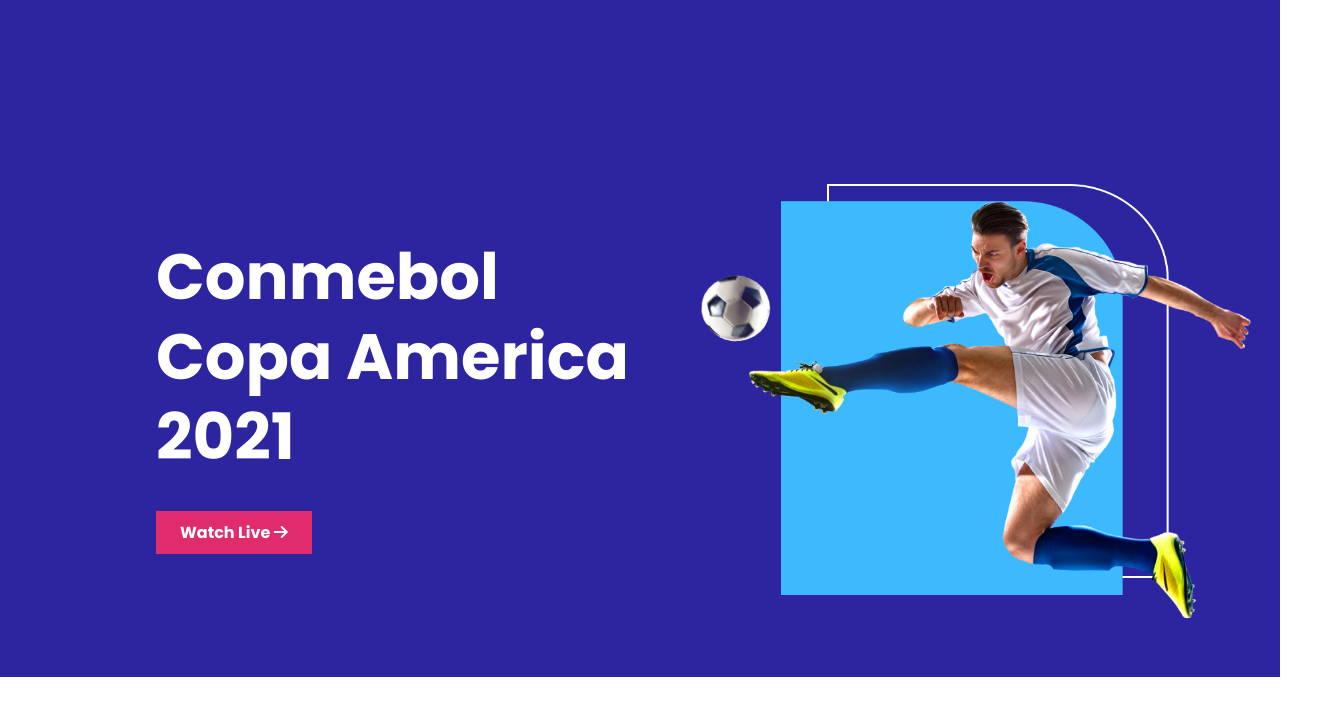
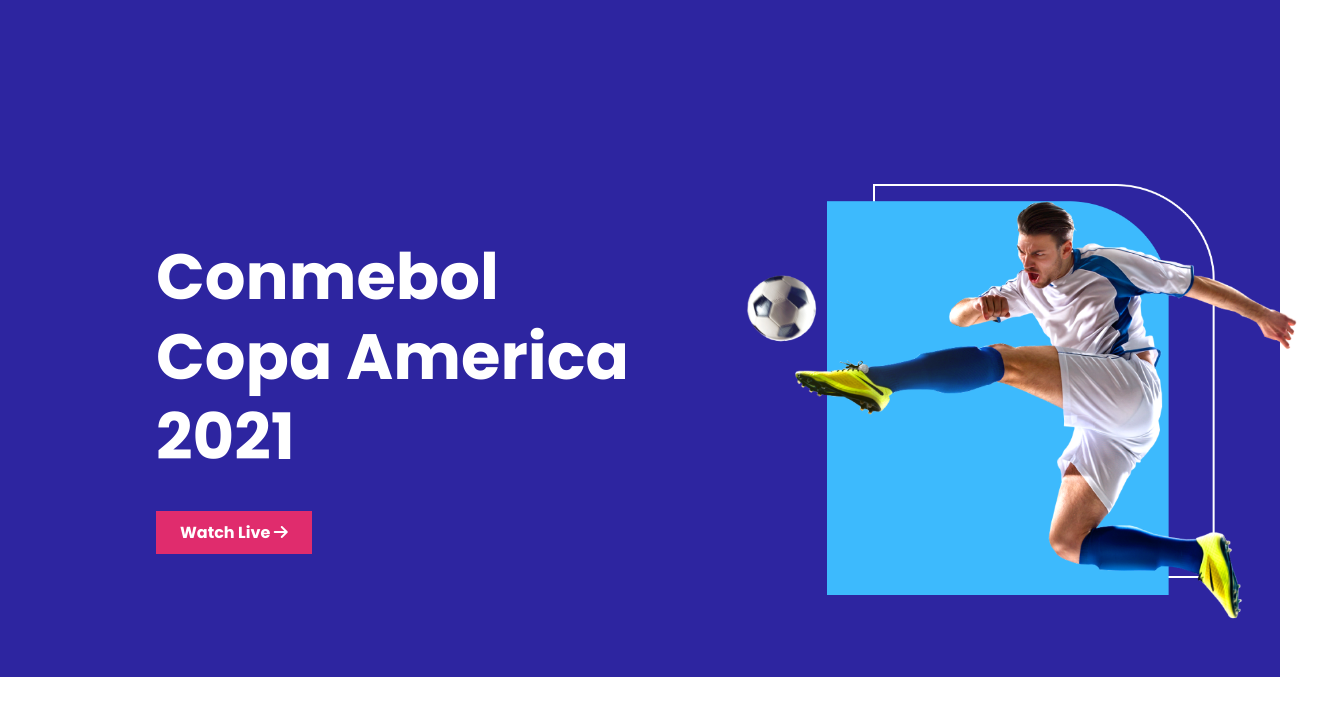
Before and after one commit to Konekaakter/responsive-football, a plain HTML site: page index.html in a window 1280 px wide. Shown: the whole page, 1336 px wide, since content can reach past the window. Drawn offline with Linux system fonts and the light colour scheme.

Commit message:
correction

```diff
--- a/style.css
+++ b/style.css
@@ -38,8 +38,7 @@ body{
     width:556.01px;
     height: 438px;
     margin-top: 135px;
-    margin-left: 10%;
-    margin-right: 15%;
+    margin-left: 102px;
 
 }
 .top-banner:hover img{
```
